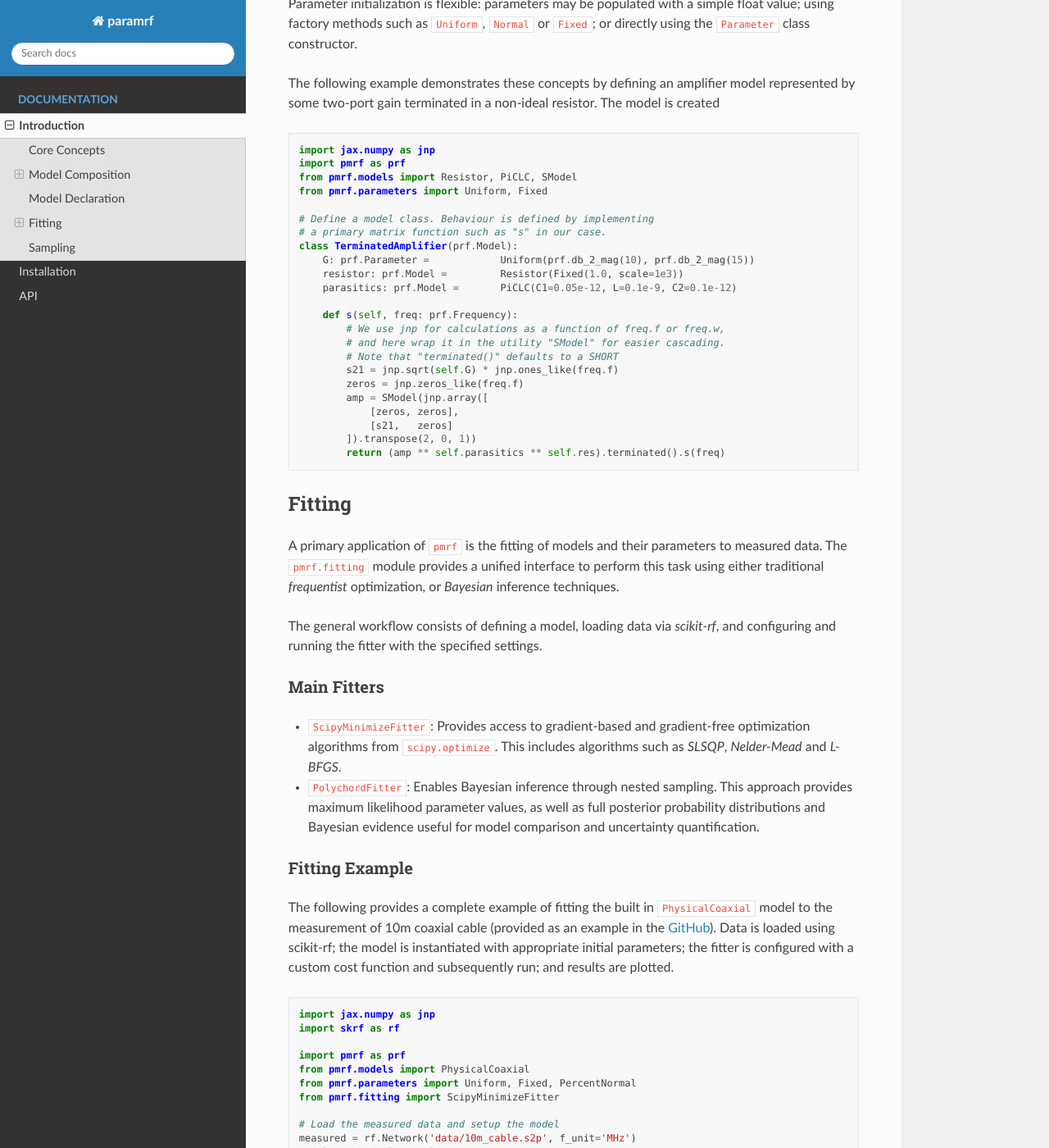
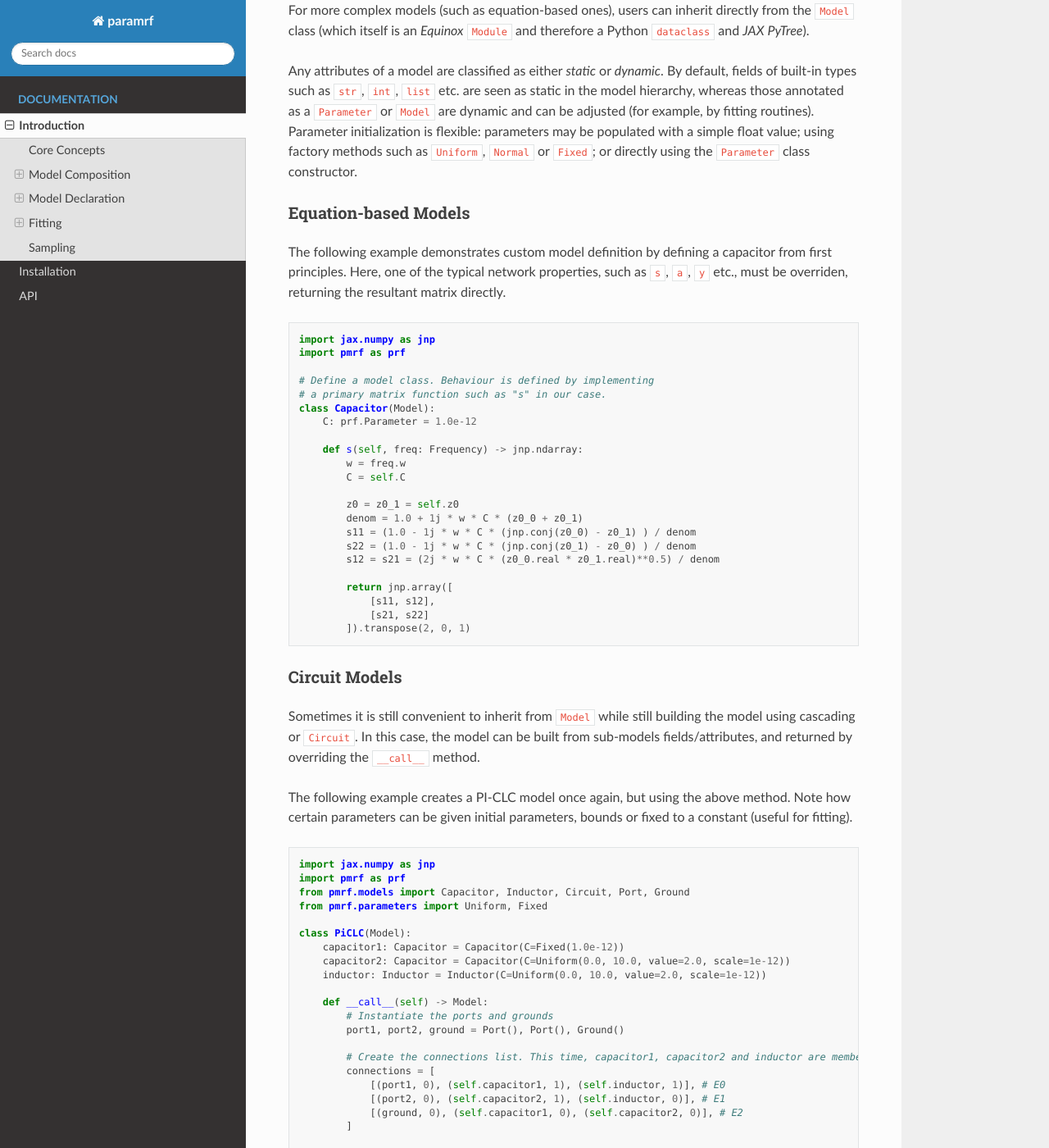
Before and after one commit to gvcallen/paramrf, a Sphinx documentation site: the page built from docs/source/introduction/index.rst, in a window 1280 px wide and 1400 px high, scrolled down 1808 px. Shown: the whole window at 82% size. Built offline with Sphinx 7.4.7 and the Read the Docs theme 3.1.0, drawn with Linux system fonts in a browser that asks for light colours; some of the changed text lies outside the part shown.

Commit message:
Updated docs

```diff
--- a/docs/source/introduction/index.rst
+++ b/docs/source/introduction/index.rst
@@ -41,6 +41,7 @@ Circuit Models
 For complex circuits, ParamRF offers the ability to combine models in any desired configuration using the ``Circuit`` class. This class accepts a list of "connections". This list has each entry being a node in the circuit (as in scikit-rf's Circuit class). Each node is again a list, with each element being a tuple containing the model and port index to be connected to that node.
 
 The following example uses this method to define the following two-port PI-CLC network. "External" nodes (each entry in the outer list) are numbered as E0, E1 etc. whereas "internal" port indices (ports for each model in the circuit) are numbered per element as I0, I1 etc.
+
 .. image:: circuit_clc.png
    :alt: pi-CLC circuit diagram
    :width: 400px
@@ -74,33 +75,67 @@ For more complex models (such as equation-based ones), users can inherit directl
 
 Any attributes of a model are classified as either *static* or *dynamic*. By default, fields of built-in types such as ``str``, ``int``, ``list`` etc. are seen as static in the model hierarchy, whereas those annotated as a ``Parameter`` or ``Model`` are dynamic and can be adjusted (for example, by fitting routines). Parameter initialization is flexible: parameters may be populated with a simple float value; using factory methods such as ``Uniform``, ``Normal`` or ``Fixed``; or directly using the ``Parameter`` class constructor.
 
-The following example demonstrates these concepts by defining an amplifier model represented by some two-port gain terminated in a non-ideal resistor. The model is created
+Equation-based Models
+^^^^^^^^^^^^^^^^^^^
+The following example demonstrates custom model definition by defining a capacitor from first principles. Here, one of the typical network properties, such as ``s``, ``a``, ``y`` etc., must be overriden, returning the resultant matrix directly.
 
 .. code-block:: python
 
     import jax.numpy as jnp
     import pmrf as prf
-    from pmrf.models import Resistor, PiCLC, SModel
-    from pmrf.parameters import Uniform, Fixed
 
     # Define a model class. Behaviour is defined by implementing
     # a primary matrix function such as "s" in our case.
-    class TerminatedAmplifier(prf.Model):
-        G: prf.Parameter =            Uniform(prf.db_2_mag(10), prf.db_2_mag(15))
-        resistor: prf.Model =         Resistor(Fixed(1.0, scale=1e3))
-        parasitics: prf.Model =       PiCLC(C1=0.05e-12, L=0.1e-9, C2=0.1e-12)
+    class Capacitor(Model):
+        C: prf.Parameter = 1.0e-12
 
-        def s(self, freq: prf.Frequency):
-            # We use jnp for calculations as a function of freq.f or freq.w,
-            # and here wrap it in the utility "SModel" for easier cascading.
-            # Note that "terminated()" defaults to a SHORT
-            s21 = jnp.sqrt(self.G) * jnp.ones_like(freq.f)
-            zeros = jnp.zeros_like(freq.f)
-            amp = SModel(jnp.array([
-                [zeros, zeros],
-                [s21,   zeros]
-            ]).transpose(2, 0, 1))
-            return (amp ** self.parasitics ** self.res).terminated().s(freq)
+        def s(self, freq: Frequency) -> jnp.ndarray:
+            w = freq.w
+            C = self.C
+
+            z0 = z0_1 = self.z0
+            denom = 1.0 + 1j * w * C * (z0_0 + z0_1)
+            s11 = (1.0 - 1j * w * C * (jnp.conj(z0_0) - z0_1) ) / denom
+            s22 = (1.0 - 1j * w * C * (jnp.conj(z0_1) - z0_0) ) / denom
+            s12 = s21 = (2j * w * C * (z0_0.real * z0_1.real)**0.5) / denom
+
+            return jnp.array([
+                [s11, s12],
+                [s21, s22]
+            ]).transpose(2, 0, 1)
+
+Circuit Models
+^^^^^^^^^^^^^^^^^^^
+Sometimes it is still convenient to inherit from ``Model`` while still building the model using cascading or ``Circuit``. In this case, the model can be built from sub-models fields/attributes, and returned by overriding the ``__call__`` method.
+
+The following example creates a PI-CLC model once again, but using the above method. Note how certain parameters can be given initial parameters, bounds or fixed to a constant (useful for fitting).
+
+.. code-block:: python
+
+    import jax.numpy as jnp
+    import pmrf as prf
+    from pmrf.models import Capacitor, Inductor, Circuit, Port, Ground
+    from pmrf.parameters import Uniform, Fixed
+
+    class PiCLC(Model):
+        capacitor1: Capacitor = Capacitor(C=Fixed(1.0e-12))
+        capacitor2: Capacitor = Capacitor(C=Uniform(0.0, 10.0, value=2.0, scale=1e-12))
+        inductor: Inductor = Inductor(C=Uniform(0.0, 10.0, value=2.0, scale=1e-12))
+
+        def __call__(self) -> Model:
+            # Instantiate the ports and grounds
+            port1, port2, ground = Port(), Port(), Ground()
+
+            # Create the connections list. This time, capacitor1, capacitor2 and inductor are members.
+            connections = [
+                [(port1, 0), (self.capacitor1, 1), (self.inductor, 1)], # E0
+                [(port2, 0), (self.capacitor2, 1), (self.inductor, 0)], # E1
+                [(ground, 0), (self.capacitor1, 0), (self.capacitor2, 0)], # E2
+            ]
+
+            # Return the model
+            return Circuit(connections)
+
 
 Fitting
 ~~~~~~~~~~~~~~~~~~~~
```
